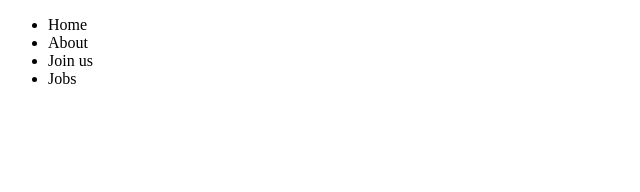
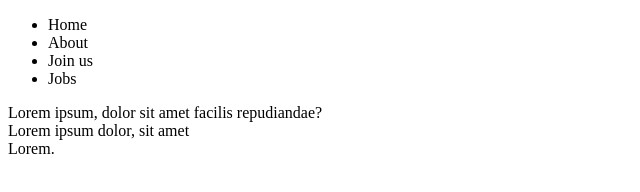
Before and after one commit to erikayanez/grid-practice, a plain HTML site: page index.html in a window 1280 px wide. Shown: the whole page, without its empty margins (0-640 px from the left). Drawn offline with Linux system fonts and the light colour scheme.

Commit message:
elements for items within the cotainer

```diff
--- a/index.html
+++ b/index.html
@@ -18,6 +18,15 @@
                 <li>Jobs</li>
             </ul>
         </div>
+        <div class="div-b">
+            Lorem ipsum, dolor sit amet facilis repudiandae?
+        </div>
+        <div class="div-c">
+            Lorem ipsum dolor, sit amet
+        </div>
+        <div class="div-d">
+            Lorem.
+        </div>
     </div>
 </body>
 </html>
```
